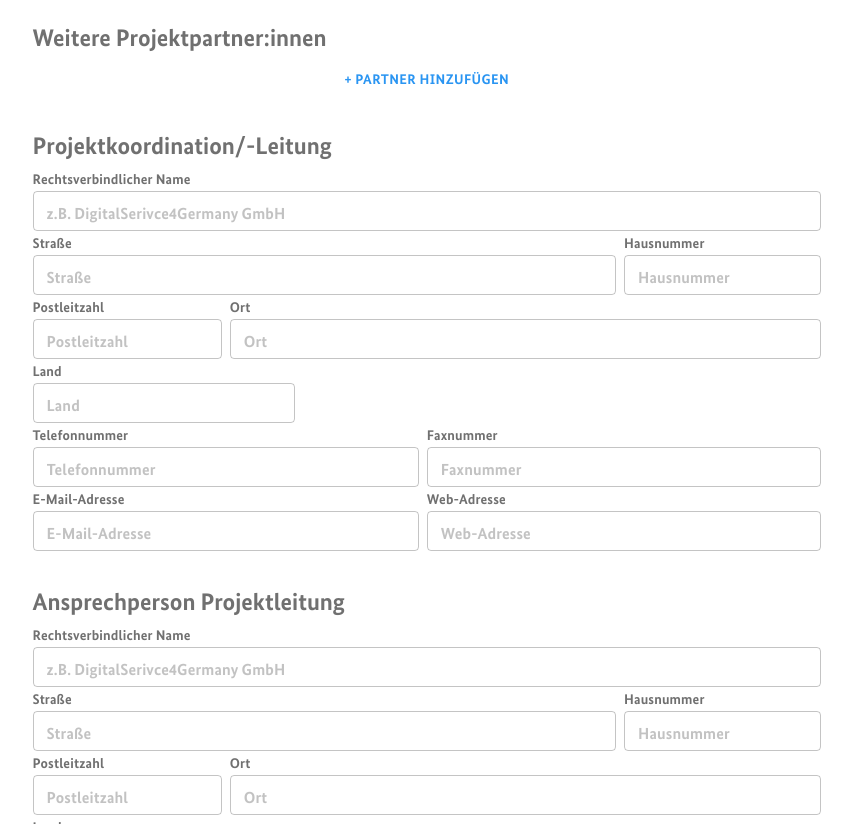
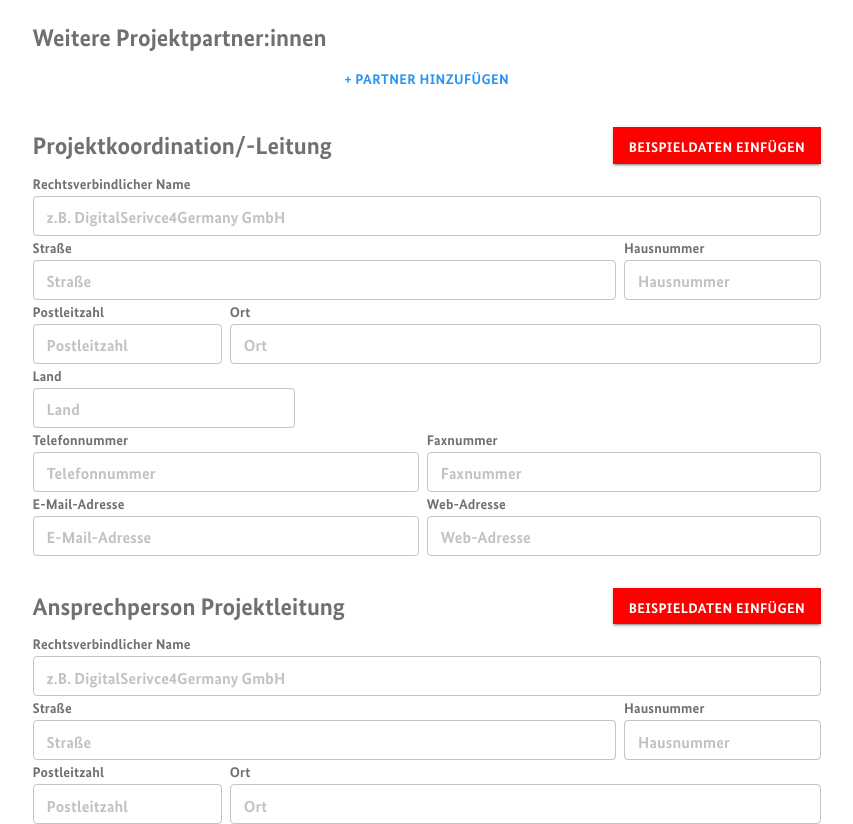
Before and after one commit to Paul-Geppert/t4g_proposal_submission_tool, a React (Create React App) app: page /proposals/create in a window 1280 px wide. Shown: the part 740-1564 px from the top of the page, without its empty margins (353-1206 px from the left). Built offline with nearby package versions, Linux system fonts and the light colour scheme; a web font is replaced by a local one.

Commit message:
feat(): Example data for demo

```diff
--- a/src/App.jsx
+++ b/src/App.jsx
@@ -6,7 +6,7 @@ import React, { createRef } from 'react';
 import { Route, Switch, withRouter } from 'react-router-dom';
 
 import theme from './theme';
-import Footer from './components/Footer';
+// import Footer from './components/Footer';
 import Header from './components/Header';
 import Sidebar from './components/Sidebar';
 import Proposal from './pages/Proposal';
--- a/src/components/ProposalStepper/components/CoreDataStep/components/AdditionalPartners/index.jsx
+++ b/src/components/ProposalStepper/components/CoreDataStep/components/AdditionalPartners/index.jsx
@@ -11,6 +11,7 @@ class AdditionalPartners extends React.Component {
     this.addPartner = this.addPartner.bind(this);
     this.updatePartner = this.updatePartner.bind(this);
     this.removePartner = this.removePartner.bind(this);
+    this.setExampleData = this.setExampleData.bind(this);
   }
 
   addPartner = () => {
@@ -25,6 +26,21 @@ class AdditionalPartners extends React.Component {
     merge(nextPartner, value);
     partners[i] = nextPartner;
     onChange(partners);
+  }
+
+  setExampleData = (i) => {
+    this.updatePartner(i)({
+      city: 'Musterhausen',
+      country: 'Deutschland',
+      faxNumber: '',
+      houseNumber: `${i}`,
+      mailAddress: `partner_${i}@example.de`,
+      name: `Example Partner ${i}`,
+      phoneNumber: `0123/${456780 + i}`,
+      street: 'Beispielstraße',
+      webAddress: '',
+      zipCode: '10001',
+    });
   }
 
   removePartner = (i) => {
@@ -53,6 +69,13 @@ class AdditionalPartners extends React.Component {
                   </Typography>
                   <Button
                     variant="contained"
+                    onClick={() => this.setExampleData(i)}
+                    sx={{ backgroundColor: 'red' }}
+                  >
+                    Beispieldaten einfügen
+                  </Button>
+                  <Button
+                    variant="contained"
                     color="secondary"
                     onClick={() => this.removePartner(i)}
                   >
--- a/src/components/ProposalStepper/components/CoreDataStep/index.jsx
+++ b/src/components/ProposalStepper/components/CoreDataStep/index.jsx
@@ -60,6 +60,36 @@ class CoreDataStep extends React.Component {
     });
   }
 
+  setExampleDataLeader = () => {
+    this.updateInfo('leader')({
+      city: 'Koordinationsstadt',
+      country: 'Deutschland',
+      faxNumber: '',
+      houseNumber: '17',
+      mailAddress: 'projekt@leitung.de',
+      name: 'Projektmanagement GmbH',
+      phoneNumber: '+49 178 1957234',
+      street: 'Koordstraße',
+      webAddress: '',
+      zipCode: '10001',
+    });
+  }
+
+  setExampleDataCommunicationPartner = () => {
+    this.updateInfo('communicationPartner')({
+      city: 'Kommunikationsstadt',
+      country: 'Deutschland',
+      faxNumber: '',
+      houseNumber: '33',
+      mailAddress: 'projekt@kommunikation.de',
+      name: 'Ina Müller',
+      phoneNumber: '+49 178 1957237',
+      street: 'Kommunikationsstraße',
+      webAddress: '',
+      zipCode: '10002',
+    });
+  }
+
   render() {
     const {
       proposal: {
@@ -89,11 +119,29 @@ class CoreDataStep extends React.Component {
           />
         </Box>
         <Box display="flex" flexDirection="column" gap={2}>
-          <Typography variant="h5">Projektkoordination/-Leitung</Typography>
+          <Box display="flex" justifyContent="space-between">
+            <Typography variant="h5">Projektkoordination/-Leitung</Typography>
+            <Button
+              variant="contained"
+              onClick={() => this.setExampleDataLeader()}
+              sx={{ backgroundColor: 'red' }}
+            >
+              Beispieldaten einfügen
+            </Button>
+          </Box>
           <ContactInformation person={leader} onChange={this.updateInfo('leader')} />
         </Box>
         <Box display="flex" flexDirection="column" gap={2}>
-          <Typography variant="h5">Ansprechperson Projektleitung</Typography>
+          <Box display="flex" justifyContent="space-between">
+            <Typography variant="h5">Ansprechperson Projektleitung</Typography>
+            <Button
+              variant="contained"
+              onClick={() => this.setExampleDataCommunicationPartner()}
+              sx={{ backgroundColor: 'red' }}
+            >
+              Beispieldaten einfügen
+            </Button>
+          </Box>
           <ContactInformation person={communicationPartner} onChange={this.updateInfo('communicationPartner')} />
         </Box>
         <Box display="flex" flexDirection="column" gap={2}>
```
